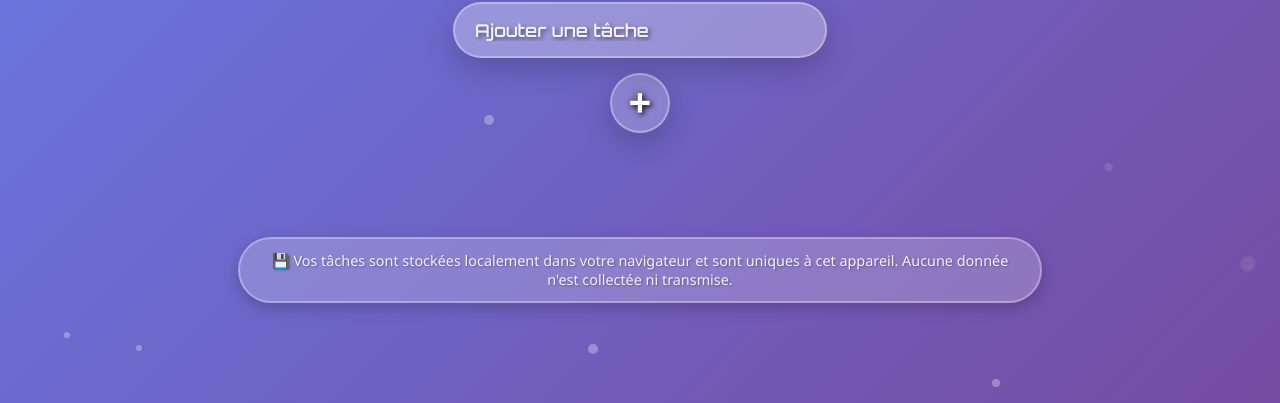
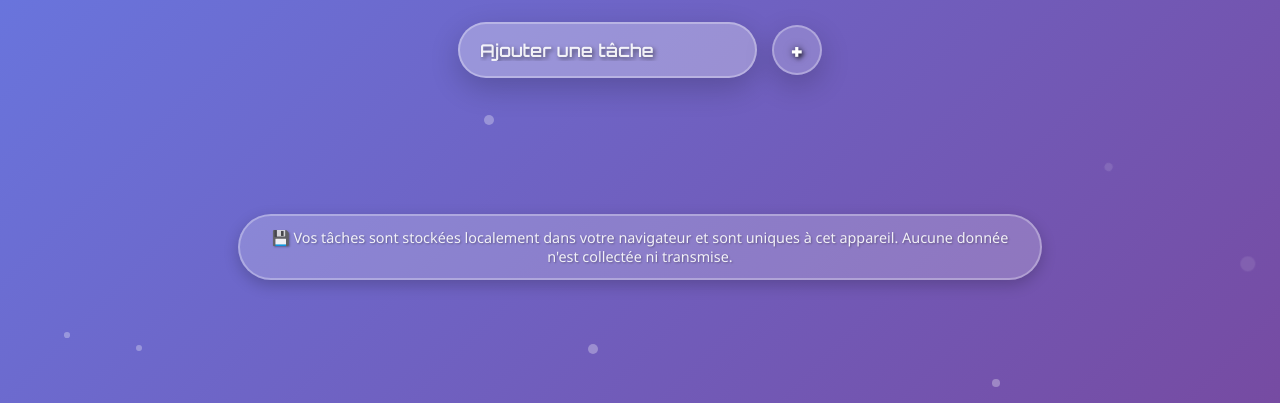
Before and after one commit to fflozze/todo-list-flozze, a plain HTML site: page index.html in a window 1280 px wide. Shown: the part 397-800 px from the top of the page. Drawn offline with Linux system fonts and the light colour scheme.

Commit message:
update style

```diff
--- a/css/style.css
+++ b/css/style.css
@@ -65,6 +65,9 @@ body {
 
 /* Conteneur principal */
 .container {
+  display: flex;
+  flex-direction: column;
+  align-items: center;
   text-align: center;
   z-index: 10;
   position: relative;
--- a/css/task/add-task.css
+++ b/css/task/add-task.css
@@ -16,13 +16,15 @@
   gap: 15px;
   align-items: center;
   justify-content: center;
-  flex-wrap: wrap;
+  flex-wrap: nowrap;
+  width: 100%;
+  max-width: 500px;
 }
 
 /* Style du champ de saisie de texte */
 input[type="text"] {
-  width: 100%;
-  max-width: 400px;
+  flex: 1;
+  min-width: 0;
   padding: 15px 20px;
   border-radius: 50px;
   background: rgba(255, 255, 255, 0.3);
@@ -67,28 +69,26 @@ input[type="text"]:-webkit-autofill:focus {
 
 /* Style du bouton de soumission */
 button[type="submit"] {
+  width: 50px;
+  height: 50px;
+  border-radius: 50%;
   display: flex;
   justify-content: center;
   align-items: center;
-  width: 60px;
-  height: 60px;
+  font-size: 24px;
+  font-weight: bold;
+  border: 2px solid var(--glass-border);
   background: var(--glass-bg);
   backdrop-filter: blur(10px);
-  border: 2px solid var(--glass-border);
-  border-radius: 50%;
   color: white;
-  font-size: 2.5rem;
-  font-weight: bold;
-  line-height: 1;
-  padding: 0 0 2px 0;
-  margin: 0;
   text-shadow: 2px 2px 4px rgba(0, 0, 0, 0.7), 0 0 8px rgba(0, 0, 0, 0.5);
   box-shadow: 0 10px 30px rgba(0, 0, 0, 0.2);
   cursor: pointer;
   transition: all 0.3s ease;
   flex-shrink: 0;
-  font-family: 'Segoe UI', Arial, sans-serif;
-  text-align: center;
+  font-family: var(--font-police);
+  padding: 0;
+  margin: 0;
 }
 
 /* Animation au survol du bouton */
@@ -96,10 +96,8 @@ button[type="submit"]:hover {
   transform: scale(1.1);
   background: var(--glass-hover);
   box-shadow: 0 15px 40px rgba(0, 0, 0, 0.3);
-  padding: 0 0 2px 0;
 }
 
 button[type="submit"]:active {
   transform: scale(0.95);
-  padding: 0 0 2px 0;
 }
```
